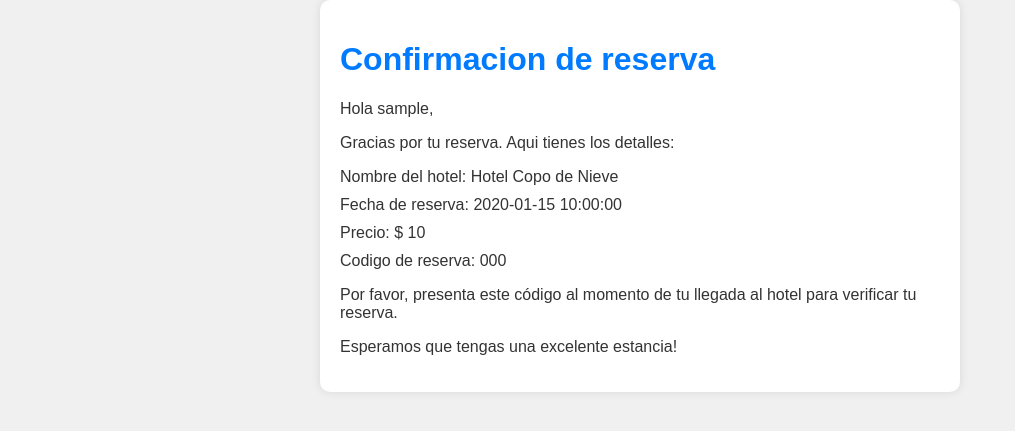
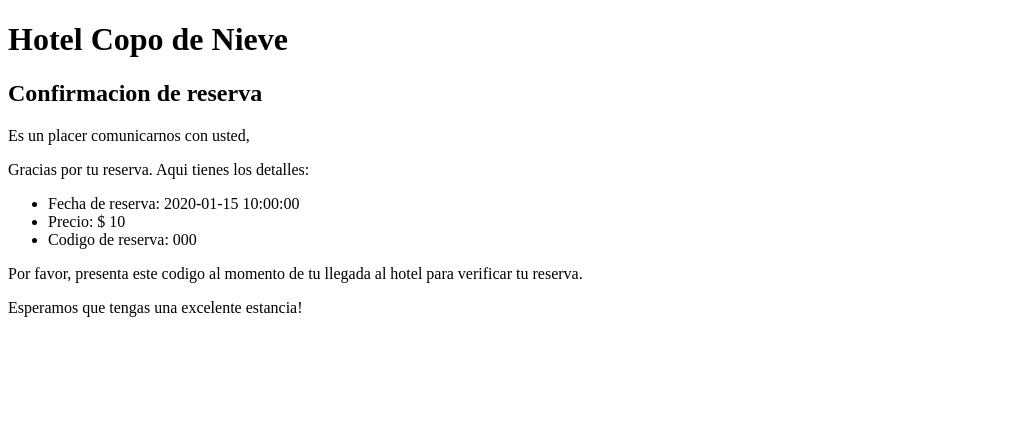
Before and after one commit to cristoxdxd/SnowFlake-Backend, a Python web app: template templates/email_template.html in a window 1280 px wide. Shown: the top 431 px of the page, without its empty margins (0-1015 px from the left). Run offline with Jinja, Linux system fonts and the light colour scheme; the template is opened without the code that fills it: most values are stand-ins (such as "Sample title", 1, 10 or a date in 2020).

Commit message:
fix: :zap: email performance
include id of the reservation

```diff
--- a/models/email.py
+++ b/models/email.py
@@ -5,5 +5,5 @@ class EmailData(BaseModel):
     email: str
     subject: str
     body: str
-    username: str
     amount: float
+    booking_id: str
--- a/templates/email_template.html
+++ b/templates/email_template.html
@@ -5,50 +5,19 @@
     <meta http-equiv="X-UA-Compatible" content="IE=edge">
     <meta name="viewport" content="width=device-width, initial-scale=1.0">
     <title>Confirmación de reserva</title>
-    <style>
-        body {
-            font-family: Arial, sans-serif;
-            background-color: #f0f0f0;
-            color: #333;
-            margin: 0;
-            padding: 0;
-        }
-
-        .container {
-            max-width: 600px;
-            margin: 0 auto;
-            padding: 20px;
-            background-color: #fff;
-            border-radius: 10px;
-            box-shadow: 0 0 10px rgba(0, 0, 0, 0.1);
-        }
-
-        h1 {
-            color: #007bff;
-        }
-
-        ul {
-            list-style: none;
-            padding: 0;
-        }
-
-        li {
-            margin-bottom: 10px;
-        }
-    </style>
 </head>
 <body>
     <div class="container">
-        <h1>Confirmacion de reserva</h1>
-        <p>Hola {{ username }},</p>
+        <h1>Hotel Copo de Nieve</h1>
+        <h2>Confirmacion de reserva</h2>
+        <p>Es un placer comunicarnos con usted,</p>
         <p>Gracias por tu reserva. Aqui tienes los detalles:</p>
         <ul>
-            <li>Nombre del hotel: Hotel Copo de Nieve</li>
             <li>Fecha de reserva: {{ fecha }}</li>
             <li>Precio: $ {{ amount }}</li>
             <li>Codigo de reserva: {{ reservation_code }}</li>
         </ul>
-        <p>Por favor, presenta este código al momento de tu llegada al hotel para verificar tu reserva.</p>
+        <p>Por favor, presenta este codigo al momento de tu llegada al hotel para verificar tu reserva.</p>
         <p>Esperamos que tengas una excelente estancia!</p>
     </div>
 </body>
```
Also changed, not shown: routes/route.py (+1 -11 lines).
